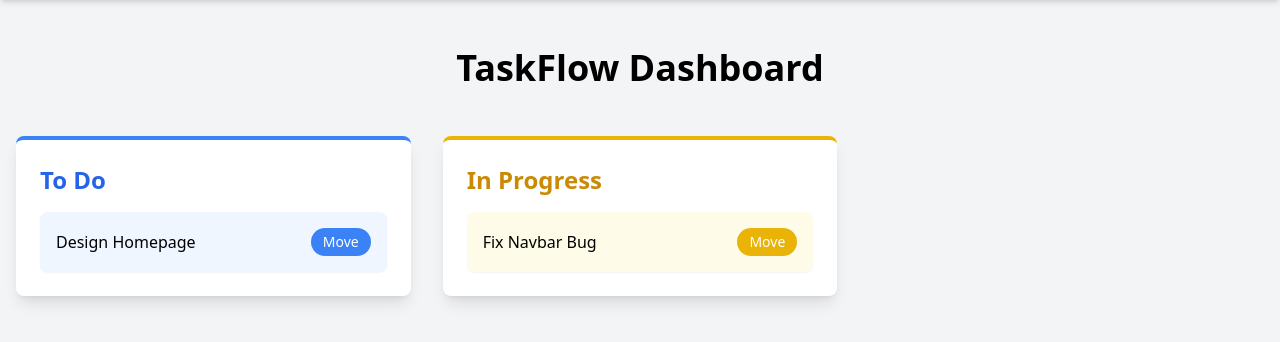
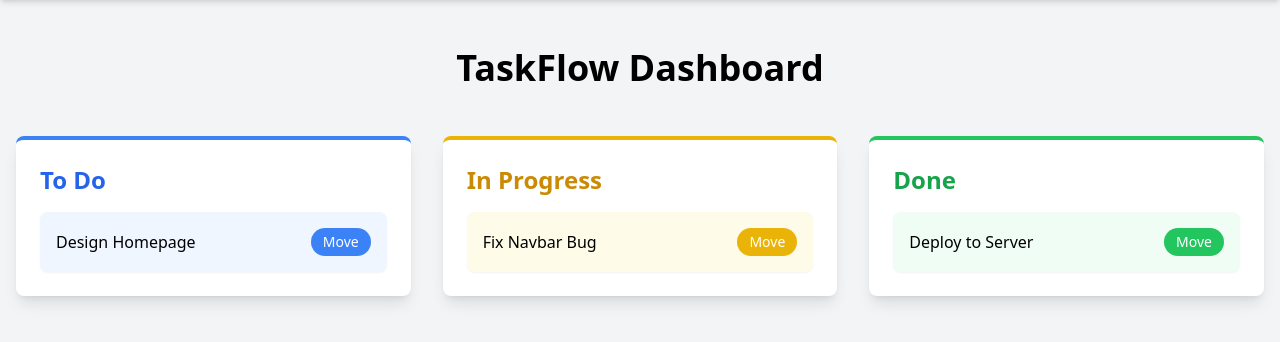
Before and after one commit to Youcode-Classe-E-2024-2025/ElHamzaoui_ZIRARI-todo_OOP, a PHP site: page /user.php in a window 1280 px wide. Shown: the part 72-414 px from the top of the page. Run offline with PHP 8.4, Linux system fonts and the light colour scheme; some libraries are stand-ins or nearby versions.

Commit message:
ajout de section done

```diff
--- a/App/view/user.php
+++ b/App/view/user.php
@@ -62,6 +62,19 @@
                 </ul>
             </div>
 
+            <!-- Done Section -->
+            <div id="done" class="bg-white dark:bg-gray-800 rounded-lg shadow-lg p-6 border-t-4 border-green-500">
+                <h2 class="text-2xl font-semibold text-green-600 dark:text-green-400 mb-4">Done</h2>
+                <ul class="space-y-4">
+                    <li class="task bg-green-50 dark:bg-gray-700 p-4 rounded-lg shadow-sm flex justify-between items-center">
+                        <span>Deploy to Server</span>
+                        <button class="move-btn bg-green-500 text-white px-3 py-1 rounded-full text-sm">Move</button>
+                    </li>
+                </ul>
+            </div>
+        </div>
+    </div>
+
 
 </body>
 </html>
```
